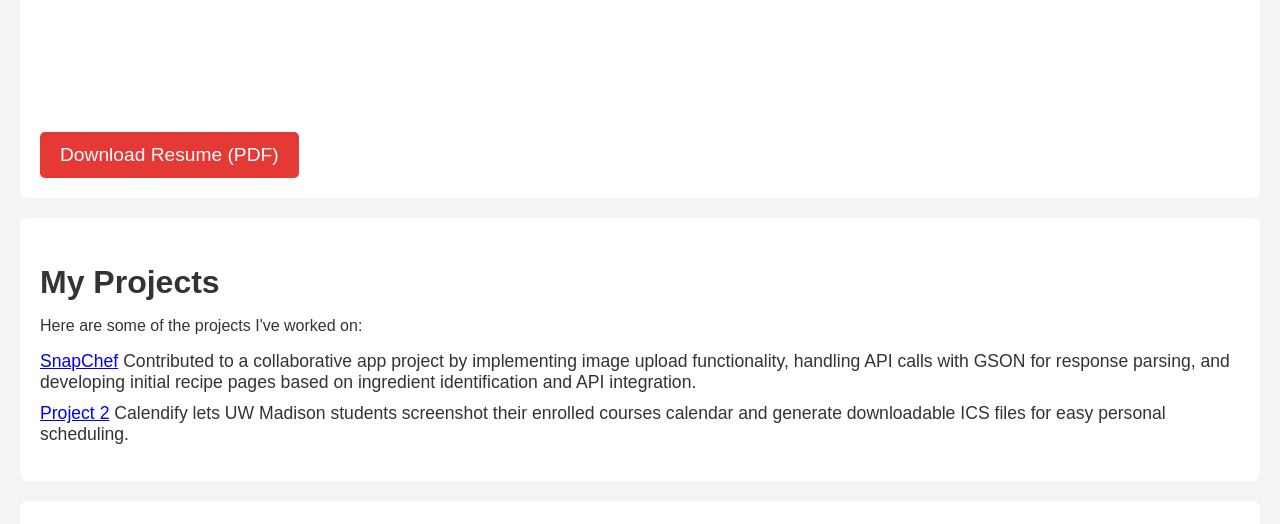
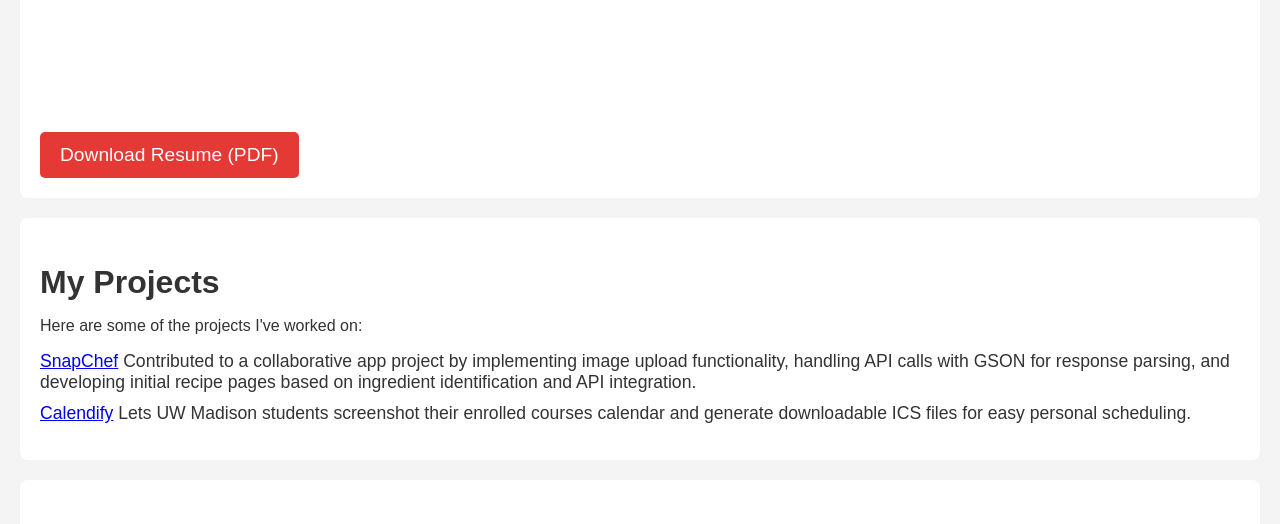
Before and after one commit to pranshudewagan/pranshudewagan.github.io, a plain HTML site: page index.html in a window 1280 px wide. Shown: the part 1165-1689 px from the top of the page. Drawn offline with Linux system fonts and the light colour scheme.

Commit message:
More Calendify updates

```diff
--- a/index.html
+++ b/index.html
@@ -58,7 +58,7 @@
         <p>Here are some of the projects I've worked on:</p>
         <ul>
             <li><a href="https://github.com/rsambangi/SnapChef" target="_blank">SnapChef</a> Contributed to a collaborative app project by implementing image upload functionality, handling API calls with GSON for response parsing, and developing initial recipe pages based on ingredient identification and API integration.</li>
-            <li><a href="https://github.com/pranshudewagan/Calendify" target="_blank">Project 2</a> Calendify lets UW Madison students screenshot their enrolled courses calendar and generate downloadable ICS files for easy personal scheduling.</li>
+            <li><a href="https://github.com/pranshudewagan/Calendify" target="_blank">Calendify</a> Lets UW Madison students screenshot their enrolled courses calendar and generate downloadable ICS files for easy personal scheduling.</li>
         </ul>
     </section>
 
```
